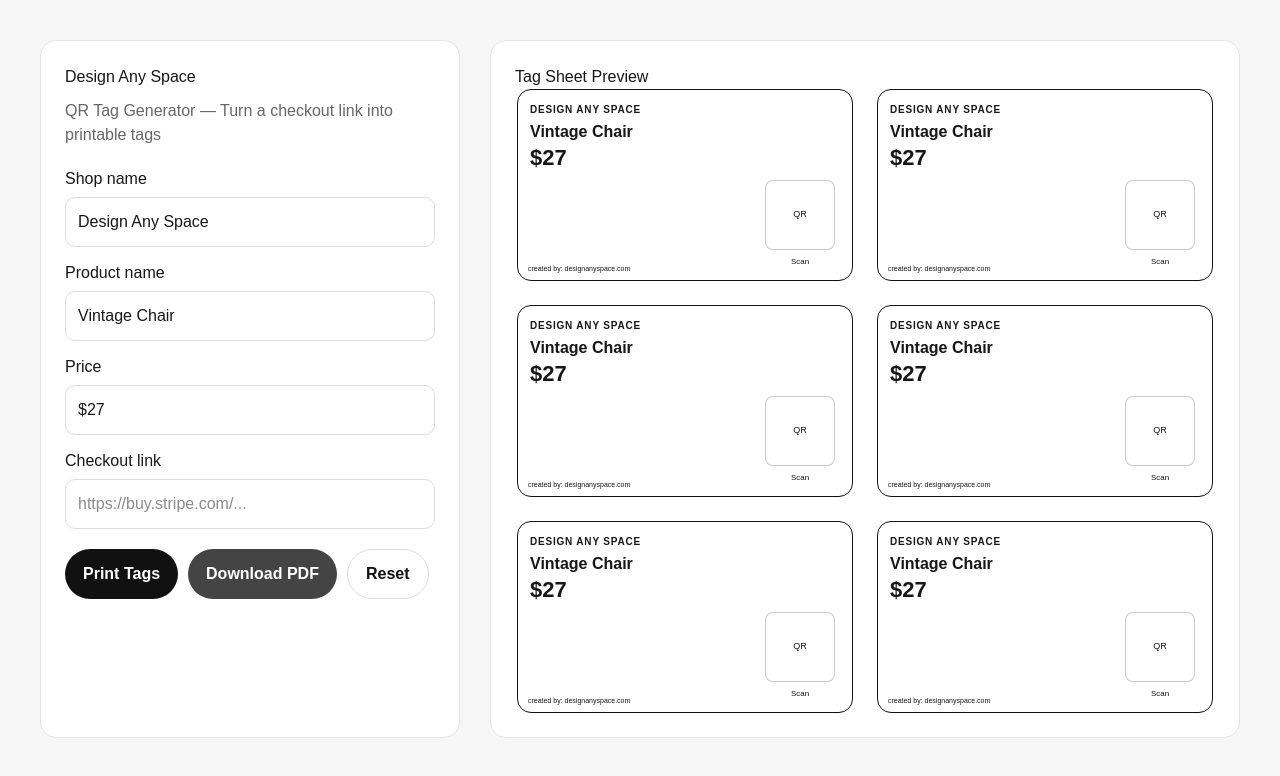
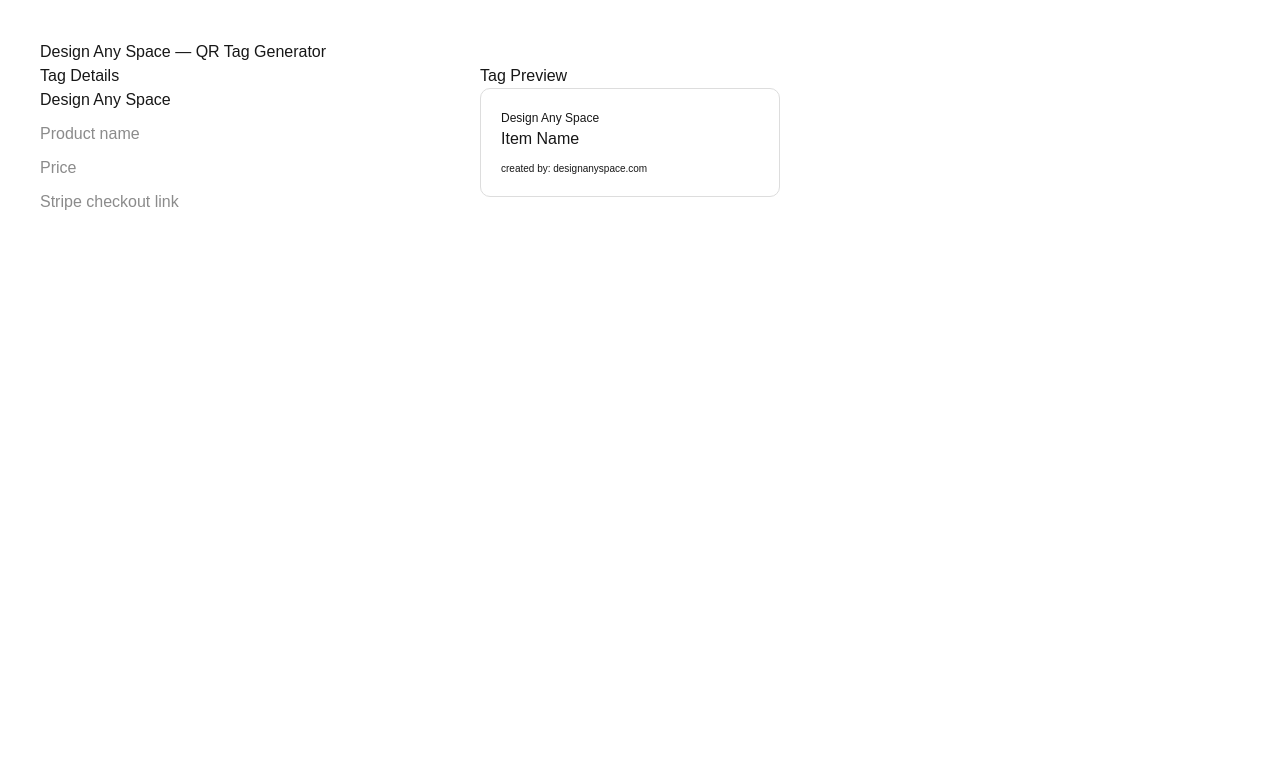
Before and after one commit to vjones292-beep/design-any-space-tags, a Next.js app: page /request in a window 1280 px wide. Shown: the top 776 px of the page. Built offline with nearby package versions, Linux system fonts and the light colour scheme.

Commit message:
Update request page

```diff
--- a/app/request/page.tsx
+++ b/app/request/page.tsx
@@ -2,309 +2,84 @@
 
 import { useState } from "react";
 
-type TagData = {
-storeName: string;
-productName: string;
-price: string;
-checkoutLink: string;
-};
+export default function RequestPage() {
+const [store, setStore] = useState("Design Any Space");
+const [product, setProduct] = useState("");
+const [price, setPrice] = useState("");
+const [link, setLink] = useState("");
 
-const EMPTY_FORM: TagData = {
-storeName: "Design Any Space",
-productName: "Vintage Chair",
-price: "$27",
-checkoutLink: "",
-};
-
-function buildQrUrl(value: string) {
-if (!value) return "";
-return `https://api.qrserver.com/v1/create-qr-code/?size=220x220&data=${encodeURIComponent(
-value
-)}`;
-}
-
-function TagCard({ data }: { data: TagData }) {
-const qrUrl = buildQrUrl(data.checkoutLink);
+const qr = link
+? `https://api.qrserver.com/v1/create-qr-code/?size=200x200&data=${encodeURIComponent(
+link
+)}`
+: "";
 
 return (
-<div
-style={{
-width: "3.5in",
-height: "2in",
-border: "1.5px solid #111",
-borderRadius: 14,
-background: "#fff",
-padding: 12,
-position: "relative",
-display: "grid",
-gridTemplateColumns: "1fr 80px",
-gap: 10,
-boxSizing: "border-box",
-}}
->
+<main style={{ padding: 40, fontFamily: "Arial" }}>
+<h1>Design Any Space — QR Tag Generator</h1>
+
+<div style={{ display: "flex", gap: 40 }}>
+<div style={{ width: 400 }}>
+<h3>Tag Details</h3>
+
+<input
+placeholder="Shop name"
+value={store}
+onChange={(e) => setStore(e.target.value)}
+style={{ width: "100%", marginBottom: 10 }}
+/>
+
+<input
+placeholder="Product name"
+value={product}
+onChange={(e) => setProduct(e.target.value)}
+style={{ width: "100%", marginBottom: 10 }}
+/>
+
+<input
+placeholder="Price"
+value={price}
+onChange={(e) => setPrice(e.target.value)}
+style={{ width: "100%", marginBottom: 10 }}
+/>
+
+<input
+placeholder="Stripe checkout link"
+value={link}
+onChange={(e) => setLink(e.target.value)}
+style={{ width: "100%", marginBottom: 10 }}
+/>
+</div>
+
 <div>
-<div
-style={{
-fontSize: 10,
-letterSpacing: "0.08em",
-textTransform: "uppercase",
-fontWeight: 700,
-}}
->
-{data.storeName}
-</div>
+<h3>Tag Preview</h3>
 
 <div
 style={{
-marginTop: 6,
-fontSize: 16,
-fontWeight: 900,
-lineHeight: 1.1,
+width: 300,
+border: "1px solid #ddd",
+padding: 20,
+borderRadius: 10,
 }}
 >
-{data.productName}
-</div>
+<div style={{ fontSize: 12 }}>{store}</div>
+<h2>{product || "Item Name"}</h2>
+<h3>{price}</h3>
 
-<div
-style={{
-marginTop: 6,
-fontSize: 22,
-fontWeight: 900,
-lineHeight: 1,
-}}
->
-{data.price}
-</div>
-</div>
+{qr && (
+<img
+src={qr}
+alt="QR"
+style={{ width: 120, marginTop: 10 }}
+/>
+)}
 
-<div
-style={{
-display: "flex",
-flexDirection: "column",
-alignItems: "center",
-justifyContent: "flex-end",
-gap: 6,
-}}
->
-<div
-style={{
-width: 70,
-height: 70,
-border: "1px solid rgba(0,0,0,0.2)",
-borderRadius: 8,
-overflow: "hidden",
-display: "flex",
-alignItems: "center",
-justifyContent: "center",
-background: "#fff",
-}}
->
-{qrUrl ? (
-<img
-src={qrUrl}
-alt="QR"
-style={{ width: "100%", height: "100%" }}
-/>
-) : (
-<div style={{ fontSize: 9 }}>QR</div>
-)}
-</div>
-
-<div style={{ fontSize: 8 }}>Scan</div>
-</div>
-
-<div
-style={{
-position: "absolute",
-bottom: 6,
-left: 10,
-fontSize: 7,
-}}
->
+<div style={{ fontSize: 10, marginTop: 10 }}>
 created by: designanyspace.com
 </div>
 </div>
-);
-}
-
-function PrintableSheet({ data }: { data: TagData }) {
-return (
-<div
-id="print-sheet"
-style={{
-display: "grid",
-gridTemplateColumns: "repeat(2, 3.5in)",
-gap: "0.25in",
-justifyContent: "center",
-}}
->
-{Array.from({ length: 6 }).map((_, i) => (
-<TagCard key={i} data={data} />
-))}
 </div>
-);
-}
-
-export default function RequestPage() {
-const [form, setForm] = useState<TagData>(EMPTY_FORM);
-
-function updateField<K extends keyof TagData>(key: K, value: TagData[K]) {
-setForm((prev) => ({ ...prev, [key]: value }));
-}
-
-function handlePrint() {
-window.print();
-}
-
-return (
-<main
-style={{
-minHeight: "100vh",
-background: "#f6f6f6",
-padding: 40,
-fontFamily: "Arial, sans-serif",
-}}
->
-<style jsx global>{`
-@media print {
-.no-print {
-display: none !important;
-}
-
-body {
-background: white !important;
-}
-
-@page {
-size: letter;
-margin: 0.5in;
-}
-}
-`}</style>
-
-<div
-style={{
-maxWidth: 1200,
-margin: "0 auto",
-display: "grid",
-gridTemplateColumns: "420px 1fr",
-gap: 30,
-}}
->
-<section
-className="no-print"
-style={{
-background: "#fff",
-padding: 24,
-borderRadius: 16,
-border: "1px solid #e5e5e5",
-}}
->
-<h1 style={{ marginBottom: 10 }}>Design Any Space</h1>
-
-<p style={{ marginBottom: 20, color: "#666" }}>
-QR Tag Generator — Turn a checkout link into printable tags
-</p>
-
-<div style={{ display: "grid", gap: 14 }}>
-<label>
-Shop name
-<input
-value={form.storeName}
-onChange={(e) => updateField("storeName", e.target.value)}
-placeholder="Design Any Space"
-style={inputStyle}
-/>
-</label>
-
-<label>
-Product name
-<input
-value={form.productName}
-onChange={(e) => updateField("productName", e.target.value)}
-placeholder="Vintage Chair"
-style={inputStyle}
-/>
-</label>
-
-<label>
-Price
-<input
-value={form.price}
-onChange={(e) => updateField("price", e.target.value)}
-placeholder="$27"
-style={inputStyle}
-/>
-</label>
-
-<label>
-Checkout link
-<input
-value={form.checkoutLink}
-onChange={(e) => updateField("checkoutLink", e.target.value)}
-placeholder="https://buy.stripe.com/..."
-style={inputStyle}
-/>
-</label>
-</div>
-
-<div style={{ marginTop: 20, display: "flex", gap: 10, flexWrap: "wrap" }}>
-<button onClick={handlePrint} style={buttonStyle}>
-Print Tags
-</button>
-
-<button
-onClick={() => window.print()}
-style={{ ...buttonStyle, background: "#444" }}
->
-Download PDF
-</button>
-
-<button
-onClick={() => setForm(EMPTY_FORM)}
-style={{
-...buttonStyle,
-background: "#fff",
-color: "#111",
-border: "1px solid #ddd",
-}}
->
-Reset
-</button>
-</div>
-</section>
-
-<section
-style={{
-background: "#fff",
-padding: 24,
-borderRadius: 16,
-border: "1px solid #e5e5e5",
-}}
->
-<h2 className="no-print">Tag Sheet Preview</h2>
-<PrintableSheet data={form} />
-</section>
 </div>
 </main>
 );
 }
-
-const inputStyle: React.CSSProperties = {
-width: "100%",
-padding: 12,
-borderRadius: 10,
-border: "1px solid #ddd",
-marginTop: 6,
-boxSizing: "border-box",
-};
-
-const buttonStyle: React.CSSProperties = {
-padding: "12px 18px",
-borderRadius: 999,
-border: "none",
-background: "#111",
-color: "#fff",
-fontWeight: 700,
-cursor: "pointer",
-};
```
